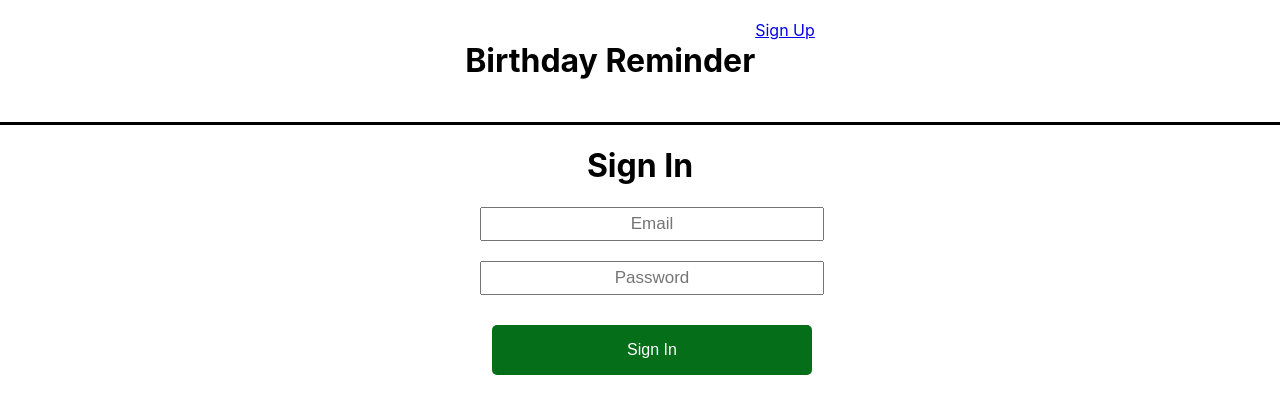
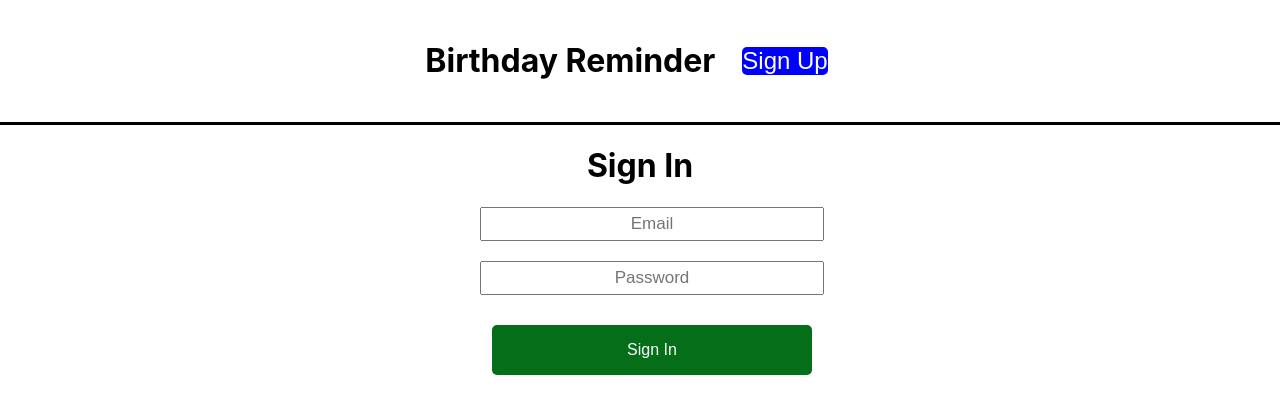
Before and after one commit to rbrahinets/birthday-reminder-frontend, a React (Create React App) app: page /birthday-reminder-frontend/sign-in in a window 1280 px wide. Shown: the top 414 px of the page. Built offline with nearby package versions, Linux system fonts and the light colour scheme.

Commit message:
Add styles for link

```diff
--- a/src/components/styles.css
+++ b/src/components/styles.css
@@ -32,3 +32,15 @@ button {
     font-family: 'Plus Jakarta Sans', sans-serif;
     border-radius: 5px;
 }
+
+.link {
+    background-color: #0000ff;
+    color: white;
+    border: none;
+    text-decoration: none;
+    font-size: 18pt;
+    margin: 27px;
+    cursor: pointer;
+    font-family: 'Plus Jakarta Sans', sans-serif;
+    border-radius: 5px;
+}
```
